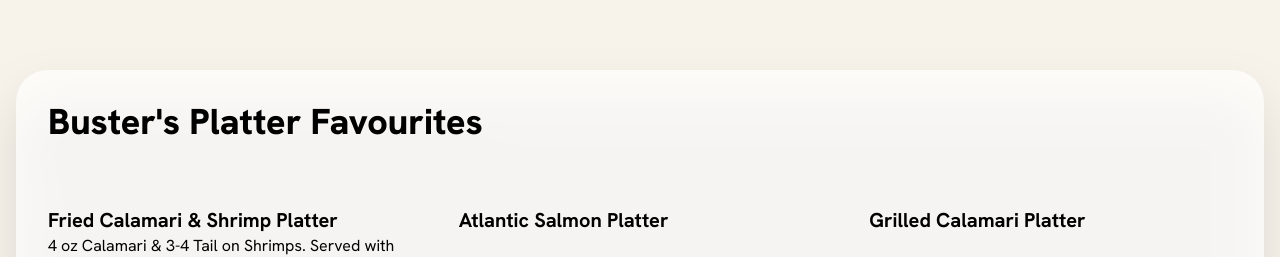
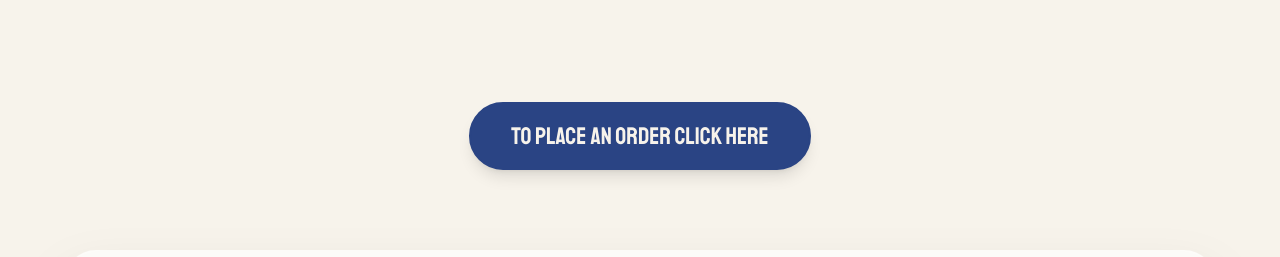
Before and after one commit to aplaino/BSCwebsite, a React (Vite) app in the folder frontend/: page /menus in a window 1280 px wide. Shown: the part 396-653 px from the top of the page. Built offline with nearby package versions, Linux system fonts and the light colour scheme; no server answers.

Commit message:
added menu animations and order buttons

```diff
--- a/frontend/src/pages/Menus.tsx
+++ b/frontend/src/pages/Menus.tsx
@@ -14,6 +14,21 @@
 import MenuItem from "../components/MenuItem.tsx";
 import { fetchFoodTruckMenu } from "../services/api";
 import { type MenuType } from "../Types.ts";
+import { motion, AnimatePresence } from "framer-motion"; // Added for animations
+
+// Reusable Order Button Component
+const OrderButton = ({ url }: { url: string }) => (
+  <div className="w-full flex justify-center py-8">
+    <a
+      href={url}
+      target="_blank" // Opens in a new tab so they don't lose the menu
+      rel="noopener noreferrer"
+      className="bg-blue-primary text-beige-primary font-primary text-xl md:text-2xl px-10 py-4 rounded-[4rem] hover:scale-105 transition-transform shadow-lg border-2 border-blue-primary text-center"
+    >
+      To place an order click here
+    </a>
+  </div>
+);
 
 export default function Menus() {
   const [menus, setMenus] = useState<MenuType[]>([
@@ -29,18 +44,24 @@
     fetchFoodTruckMenu().then(url => setPdfUrl(url));
   }, []);
 
+  // Animation variants
+  const fadeVariant = {
+    initial: { opacity: 0, y: 10 },
+    animate: { opacity: 1, y: 0 },
+    exit: { opacity: 0, y: -10 },
+    transition: { duration: 0.3 }
+  };
+
+  // Define your different links here
+  const RESTAURANT_ORDER_URL = "https://sites.ambassador.ai/?s=bustercommercecourt";
+  const CATERING_ORDER_URL = "/catering"; // Or a full URL
+
   return (
-    <main
-      className="w-screen h-full min-h-screen flex flex-col
-        bg-beige-primary"
-    >
-      {/* --- MENU OPTIONS --- **/}
-      <section
-        className="size-full bg-[url(./menu-background.svg)] bg-cover px-4
-      flex flex-col justify-center items-center pb-10 border-b-2 border-black"
-      >
+    <main className="w-screen h-full min-h-screen flex flex-col bg-beige-primary">
+      {/* --- MENU OPTIONS --- */}
+      <section className="size-full bg-[url(./menu-background.svg)] bg-cover px-4 flex flex-col justify-center items-center pb-10 border-b-2 border-black">
         <div className="w-full h-30 flex justify-center items-center mt-40">
-          <h1 className="font-primary uppercase text-6xl ">Our menus</h1>
+          <h1 className="font-primary uppercase text-6xl">Our menus</h1>
         </div>
         <div className="w-full h-full flex flex-col gap-6 md:flex-row md:gap-4 justify-center items-center">
           {menus.map((menu, i) => (
@@ -49,19 +70,14 @@
               onClick={() => {
                 setMenuType(menu.type);
                 setMenus((prev) =>
-                  prev.map(
-                    (m): MenuType => ({ ...m, isActive: m.type === menu.type })
-                  )
+                  prev.map((m): MenuType => ({ ...m, isActive: m.type === menu.type }))
                 );
               }}
               className={`${
                 menu.isActive
                   ? `bg-blue-primary text-beige-primary`
                   : `text-blue-primary bg-beige-primary border-2`
-              }
-              font-primary text-2xl p-4
-              w-80 h-16 flex justify-center items-center rounded-[4rem] cursor-pointer
-            `}
+              } font-primary text-2xl p-4 w-80 h-16 flex justify-center items-center rounded-[4rem] cursor-pointer hover:bg-blue-primary/10 transition-colors`}
             >
               {menu.name}
             </button>
@@ -69,65 +85,59 @@
         </div>
       </section>
 
-      {/* --- MENU DETAIL --- **/}
-      <section
-        className="w-full min-h-screen h-full bg-beige-primary p-4
-      flex flex-col gap-10 justify-center items-center py-20 font-secondary"
+      {/* --- MENU DETAIL WITH ANIMATION --- */}
+      <section className="w-full min-h-screen h-full bg-beige-primary p-4 flex flex-col gap-10 justify-center items-center py-20 font-secondary">
+        <AnimatePresence mode="wait">
+          <motion.div
+            key={menuType} // Key tells Framer which element is which to trigger exit/enter
+            variants={fadeVariant}
+            initial="initial"
+            animate="animate"
+            exit="exit"
+            className="w-full max-w-6xl"
           >
-        {/* --- Catering Menus  --- **/}
-        {menuType == "catering" && (
+            {/* --- Catering Menus --- */}
+            {menuType === "catering" && (
               <div className="flex flex-col gap-12 size-full">
-            {/* --- portion card --- **/}
-            <MenuItem
-              title="Buster's Platter Favourites"
-              items={CATERING_bustersPlatterFavourites}
-            />
-            {/* --- portion card --- **/}
-            <MenuItem
-              title="Buster's X Stack'd Deli Kitchen"
-              items={CATERING_bustersXStackdDeliKitchen}
-            />
-            {/* --- portion card --- **/}
+                <OrderButton url={CATERING_ORDER_URL} />
+                <MenuItem title="Buster's Platter Favourites" items={CATERING_bustersPlatterFavourites} />
+                <MenuItem title="Buster's X Stack'd Deli Kitchen" items={CATERING_bustersXStackdDeliKitchen} />
                 <MenuItem title="Sides" items={CATERING_sides} />
+
               </div>
             )}
-        {/* --- Resturant Menu --- **/}
+
+            {/* --- Restaurant Menu --- */}
             {menuType === "restaurant" && (
               <div className="flex flex-col gap-12 size-full">
-            <MenuItem
-              title="Fried Sandwiches & Po' Boys"
-              items={RESTAURANT_friedSandwichesAndPoBoys}
-            />
-            <MenuItem
-              title="Grilled Sandwiches"
-              items={RESTAURANT_grilledSandwiches}
-            />
+                <OrderButton url={RESTAURANT_ORDER_URL} />
+                <MenuItem title="Fried Sandwiches & Po' Boys" items={RESTAURANT_friedSandwichesAndPoBoys} />
+                <MenuItem title="Grilled Sandwiches" items={RESTAURANT_grilledSandwiches} />
                 <MenuItem title="Lobster" items={RESTAURANT_lobster} />
                 <MenuItem title="From The Grill" items={RESTAURANT_fromTheGrill} />
                 <MenuItem title="Fish Fry" items={RESTAURANT_fishFry} />
                 <MenuItem title="Soups" items={RESTAURANT_soups} />
                 <MenuItem title="Beverages" items={RESTAURANT_beverages} />
+                <OrderButton url={RESTAURANT_ORDER_URL} />
               </div>
             )}
 
-        {/* --- Food Truck Menu --- **/}
+            {/* --- Food Truck Menu --- */}
             {menuType === "foodTruck" && (
-          <div className="flex flex-col items-center text-center gap-8 py-10 animate-fadeIn">
+              <div className="flex flex-col items-center text-center gap-8 py-10">
                 <div className="max-w-xl space-y-4">
                   <h2 className="font-primary text-4xl md:text-5xl text-blue-primary uppercase">Mobile Kitchen Menu</h2>
                   <p className="font-secondary text-blue-primary/70 text-lg italic">
-                Our food truck offerings vary by location and season. View or download our current
-                PDF for the full street-side selection.
+                    Our food truck offerings vary by location and season. View or download our current PDF.
                   </p>
                 </div>
-
                 {pdfUrl ? (
                   <div className="flex flex-col md:flex-row gap-6 mt-4">
                     <a
                       href={pdfUrl}
                       target="_blank"
                       rel="noopener noreferrer"
-                  className="bg-blue-primary text-beige-primary font-primary text-2xl px-14 py-4 rounded-[4rem] hover:bg-opacity-90 shadow-xl transition-all duration-300"
+                      className="border-2 border-blue-primary text-blue-primary font-primary text-2xl px-14 py-4 rounded-[4rem] hover:bg-blue-primary hover:text-beige-primary transition-all duration-300"
                     >
                       View PDF
                     </a>
@@ -147,8 +157,11 @@
                     </p>
                   </div>
                 )}
+              <OrderButton url={RESTAURANT_ORDER_URL} />
               </div>
             )}
+          </motion.div>
+        </AnimatePresence>
       </section>
       <div className="w-full h-8 bg-blue-primary mt-auto" />
     </main>
```
Lines whose indentation alone changed are shown as unchanged.
